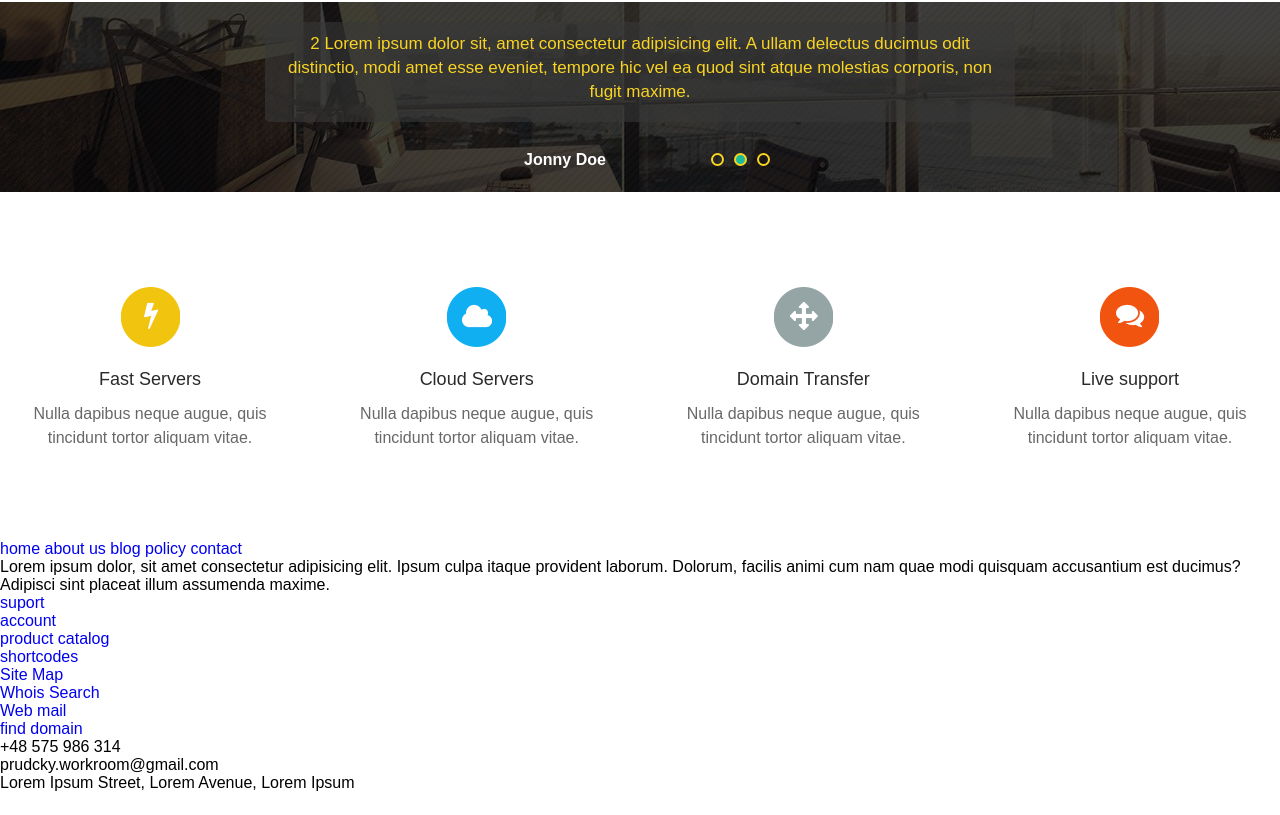
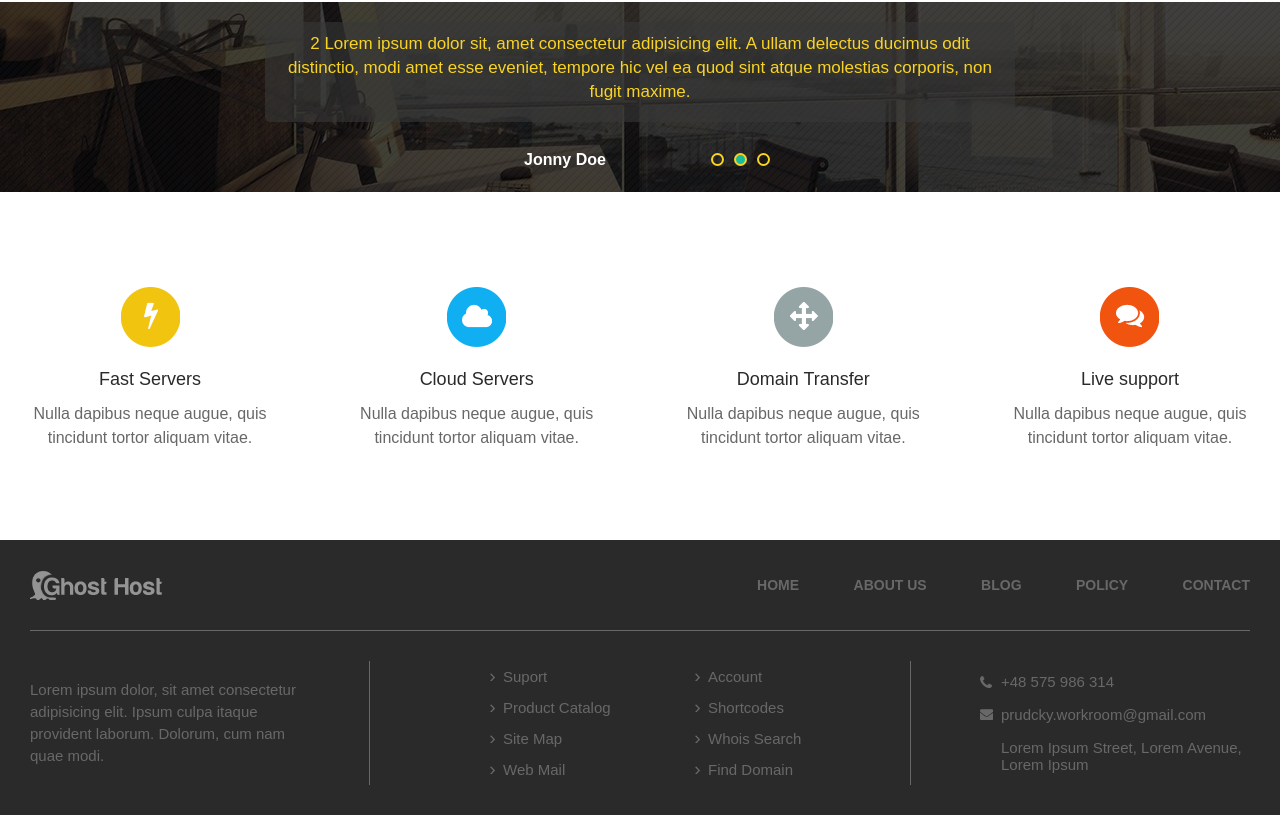
Before and after one commit to Prudkiy/ghost, a website: page public/index.html in a window 1280 px wide. Shown: the part 2576-3391 px from the top of the page. Before the commit the page ends 3368 px from the top, so only its background shows below. Drawn offline with nearby package versions, Linux system fonts and the light colour scheme.

Commit message:
end footer

```diff
--- a/public/index.html
+++ b/public/index.html
@@ -280,7 +280,7 @@
 
         <!-- Шестый блок - футер -->
         <footer class="footer">
-            <div class="footer__wrap">
+            <div class="footer__wrap view-port">
 
                 <div class="footer__mainNav">
                         <div class="footer__mainNav__logo"></div>
@@ -296,12 +296,12 @@
                 </div>
 
                 <div class="footer__bottom">
-                    <div class="footer__block">
+                    <div class="footer__block footer__block-1">
                         <p class="footer__block__text">
-                            Lorem ipsum dolor, sit amet consectetur adipisicing elit. Ipsum culpa itaque provident laborum. Dolorum, facilis animi cum nam quae modi quisquam accusantium est ducimus? Adipisci sint placeat illum assumenda maxime.
+                            Lorem ipsum dolor, sit amet consectetur adipisicing elit. Ipsum culpa itaque provident laborum. Dolorum, cum nam quae modi.
                         </p>
                     </div>
-                    <div class="footer__block">
+                    <div class="footer__block footer__block-2">
                             <ul class="footer__block__nav">
                                 <li><a href="#">suport</a></li>
                                 <li><a href="#">account</a></li>
@@ -313,7 +313,8 @@
                                 <li><a href="#">find domain</a></li>
                             </ul>
                     </div>
-                    <div class="footer__block">
+                    <div class="footer__block footer__block-3">
+                        <div class="footer__block-3-wrap">
                             <p class="footer__block__tel">
                                 +48 575 986 314
                             </p>
@@ -324,6 +325,7 @@
                                     Lorem Ipsum Street, Lorem Avenue,
                                     Lorem Ipsum
                             </p>
+                        </div>
                     </div>
                 </div>
 
--- a/src/scss/footer.scss
+++ b/src/scss/footer.scss
@@ -2,45 +2,152 @@
 @import "partials/mixins";
 @import "partials/media";
 
+$widhtLeftRightBottomBlock: 270px;
+$fontSizeBottom: 15px;
+@mixin iconBlockFooter {
+    background-position: 0 center;
+    background-repeat: no-repeat;
+    padding: 8px 0 8px 21px;
+}
+
 .footer {
+    width: 100%;
+    min-height: 100px;
+    background-color: $colorGgBlackFooter;
+    font-family: 'Sarabun', sans-serif;
     &__wrap {
-
+        width: 100%;
+        display: flex;
+        flex-direction: column;
     }
     &__mainNav {
+        display: flex;
+        justify-content: space-between;
+        align-items: center;
+        height: $heightNav;
+        border-bottom: 1px solid $colorLinkFooter;
+        @include mobile {
+            display: none;
+        }
         &__logo {
-
+            width: 132px;
+            height: $heightNav;
+            background-image: url('../img/logo-footer.png');
+            background-position: center center;
+            background-size: 132px 29px;
+            background-repeat: no-repeat;
         }
         &__nav {
                 li {
                     a {
-
+                        margin-left: 50px;
+                        text-transform: uppercase;
+                        font-size: 14px;
+                        font-weight: bold;
+                        color: $colorLinkFooter;
+                        &:hover {
+                            color: #ffffff;
+                        }
                     }
                 }
 
         }
     }
     &__bottom {
-
+        display: flex;
+        justify-content: space-between;
+        @include mobile {
+            flex-direction: column;
+        }
     }
     &__block {
+        color: $colorLinkFooter;
+        box-sizing: border-box;
+        display: flex;
+        align-items: center;
+        margin-top: 30px;
+        margin-bottom: 30px;
+        font-size: $fontSizeBottom;
+        &-1 {
+            width: 340px;
+            border-right: 1px solid $colorLinkFooter;
+            @include mobile {
+                width: 100%;
+            }
+        }
+        &-3 {
+            width: 340px;
+            display: flex;
+            align-items: flex-end;
+            justify-content: center;
+            flex-direction: column;
+            border-left: 1px solid $colorLinkFooter;
+            @include mobile {
+                width: 100%;
+                align-items: center;
+            }
+            &-wrap {
+                width: $widhtLeftRightBottomBlock;
+            }
+        }
         &__text {
-
+            line-height: 22px;
+            width: $widhtLeftRightBottomBlock;
+            @include mobile {
+                margin-left: 20px;
+            }
         }
         &__nav {
+            display: flex;
+            flex-wrap: wrap;
+            width: 300px;
+            @include mobile {
+                width: 100%;
+                flex-direction: column;
+            }
             li {
+                width: 150px;
+                padding: 7px 0;
+                @include mobile {
+                    padding: 15px 0 15px 20px;
+                }
+                &:nth-child(even) {
+                    a {
+                        position: relative;
+                        left: 55px;
+                        @include mobile {
+                            left: 0;
+                        }
+                    }
+                }
                 a {
+                    padding-left: 13px;
+                    color: $colorLinkFooter;
+                    text-transform: capitalize;
+                    font-size: $fontSizeBottom;
+                    background-image: url('../img/icon-arow.png');
+                    background-size: 5px 8px;
+                    background-position: 0 center;
+                    background-repeat: no-repeat;
+                    &:hover {
+                        color: #ffffff;
+                    }
 
                 }
             }
         }
         &__tel {
-
+            background-image: url('../img/icon-tel.png');
+            background-size: 12px 12px;
+            @include iconBlockFooter;
         }
         &__email {
-
+            background-image: url('../img/icon-mail.png');
+            background-size: 13px 11px;
+            @include iconBlockFooter;
         }
         &__adres {
-
+            @include iconBlockFooter;
         }
     }
 }
--- a/src/scss/index.scss
+++ b/src/scss/index.scss
@@ -3,6 +3,7 @@
 @import "partials/media";
 @import url('https://fonts.googleapis.com/css?family=PT+Sans:400,700');
 @import url('https://fonts.googleapis.com/css?family=Montserrat:400,600');
+@import url('https://fonts.googleapis.com/css?family=Sarabun');
 
 html, body {
     @include clear;
--- a/src/scss/pack.scss
+++ b/src/scss/pack.scss
@@ -18,6 +18,7 @@
     width: 100%;
     height: 380px;
     background-image: url('../img/bg-pack.jpg');
+    font-family: 'Sarabun', sans-serif;
     @include mobile {
         display: none;
     }
--- a/src/scss/services.scss
+++ b/src/scss/services.scss
@@ -7,6 +7,7 @@
     justify-content: space-between;
     margin-bottom: 90px;
     width: 100%;
+    font-family: 'Sarabun', sans-serif;
     @include mobile {
         flex-direction: column;
         margin-bottom: 0;
```
Also changed, not shown: public/css/bundle.min.css.
